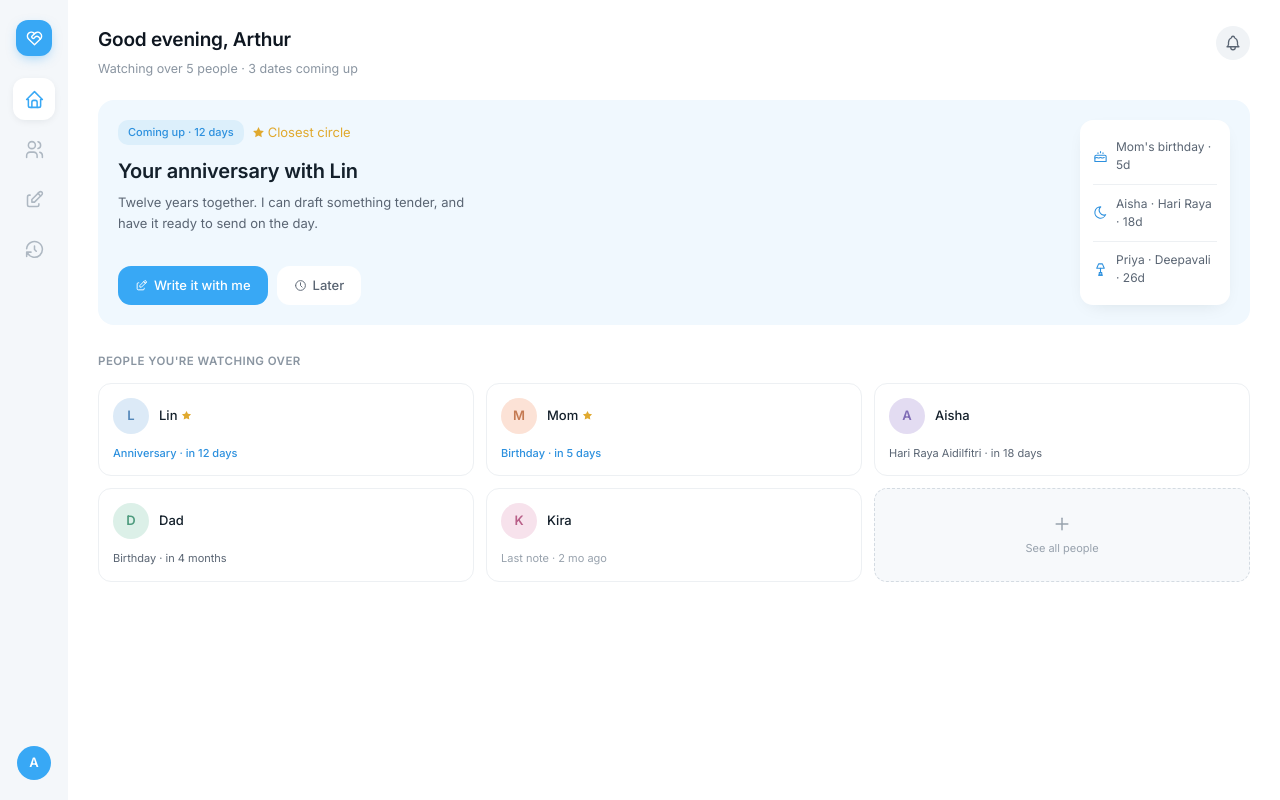
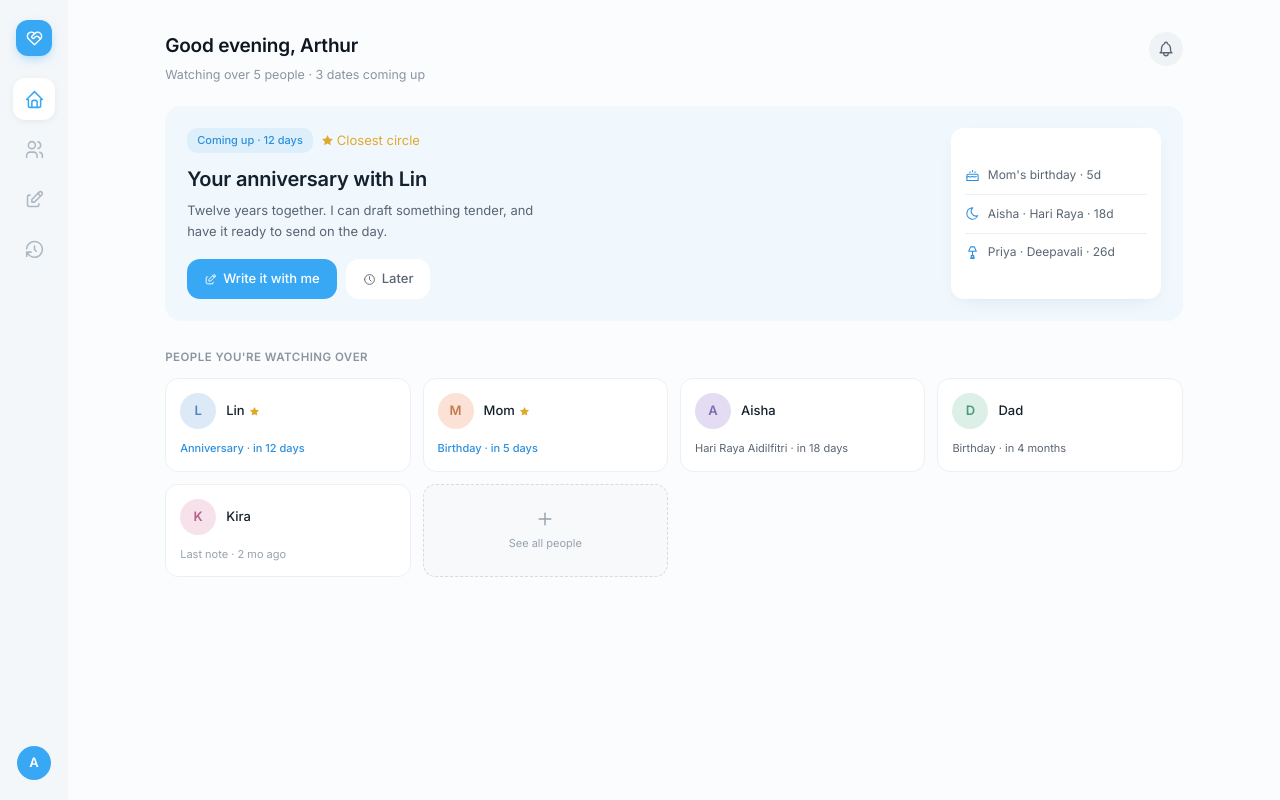
Before and after one commit to duofung/keepsake, a Next.js app in the folder web/: page / in a window 1280 px wide. Built offline with nearby package versions, Linux system fonts and the light colour scheme.

Commit message:
Tune desktop UI proportions

```diff
--- a/web/app/globals.css
+++ b/web/app/globals.css
@@ -22,7 +22,7 @@
 html, body { height: 100%; }
 body {
   font-family: 'Inter', -apple-system, BlinkMacSystemFont, 'Segoe UI', sans-serif;
-  background: #FFFFFF;
+  background: #FBFCFD;
   color: var(--ink);
   -webkit-font-smoothing: antialiased;
   margin: 0;
@@ -45,6 +45,55 @@ svg.ic {
 }
 svg.ic.fill { fill: currentColor; stroke: none; }
 
+.ks-page {
+  flex: 1;
+  min-height: 0;
+  overflow-y: auto;
+  background: #FBFCFD;
+}
+
+.ks-page--stack {
+  display: flex;
+  flex-direction: column;
+  overflow: hidden;
+  position: relative;
+}
+
+.ks-page-inner {
+  width: min(100%, 1120px);
+  margin: 0 auto;
+  padding: clamp(28px, 4vh, 44px) clamp(30px, 4vw, 54px) 42px;
+}
+
+.ks-page-inner--history {
+  width: min(100%, 1040px);
+}
+
+.ks-page-inner--profile {
+  width: min(100%, 920px);
+}
+
+.ks-page-inner--people {
+  width: min(100%, 920px);
+}
+
+.ks-workspace-frame {
+  flex: 1;
+  min-height: 0;
+  width: min(100%, 1280px);
+  margin: 0 auto;
+  background: #fff;
+  display: flex;
+  flex-direction: column;
+  position: relative;
+  border-left: 0.5px solid var(--line);
+  border-right: 0.5px solid var(--line);
+}
+
+.ks-mail-body {
+  max-width: 720px;
+}
+
 ::-webkit-scrollbar { width: 7px; }
 ::-webkit-scrollbar-thumb { background: #D9DFE5; border-radius: 4px; }
 ::-webkit-scrollbar-track { background: transparent; }
--- a/web/app/history/page.tsx
+++ b/web/app/history/page.tsx
@@ -37,14 +37,14 @@ export default async function HistoryPage() {
   const deliveryCount = history.length;
 
   return (
-    <>
-      <div style={{ padding: "24px 30px 14px" }}>
+    <div className="ks-page">
+      <div className="ks-page-inner ks-page-inner--history">
+      <div style={{ marginBottom: 24 }}>
         <h1 style={{ fontSize: 20, fontWeight: 600, color: "var(--ink-2)" }}>History</h1>
         <p style={{ fontSize: 12.5, color: "var(--gray-2)", marginTop: 5 }}>
           Everything you've sent · {deliveryCount} {deliveryCount === 1 ? "keepsake" : "keepsakes"} and counting
         </p>
       </div>
-      <div style={{ flex: 1, overflowY: "auto", padding: "10px 30px 26px" }}>
         {groups.map((g) => (
           <div key={g.month}>
             <div style={{
@@ -108,6 +108,6 @@ export default async function HistoryPage() {
           </div>
         ))}
       </div>
-    </>
+    </div>
   );
 }
--- a/web/app/layout.tsx
+++ b/web/app/layout.tsx
@@ -29,14 +29,14 @@ export default function RootLayout({ children }: { children: React.ReactNode })
             width: "100vw",
             height: "100dvh",
             minHeight: "100vh",
-            background: "#FFFFFF",
+            background: "#FBFCFD",
             overflow: "hidden",
             display: "flex",
             position: "relative",
           }}
         >
           <Rail />
-          <main style={{ flex: 1, position: "relative", overflow: "hidden", display: "flex", flexDirection: "column" }}>
+          <main style={{ flex: 1, position: "relative", overflow: "hidden", display: "flex", flexDirection: "column", background: "#FBFCFD" }}>
             {children}
           </main>
         </div>
--- a/web/app/page.tsx
+++ b/web/app/page.tsx
@@ -24,7 +24,8 @@ export default async function HomePage() {
   const linAnniversaryDays = occasionById("occ-lin-anniv")?.daysUntil ?? null;
 
   return (
-    <div style={{ flex: 1, overflowY: "auto", padding: "26px 30px 30px" }}>
+    <div className="ks-page">
+      <div className="ks-page-inner">
       <div style={{ display: "flex", alignItems: "flex-start", justifyContent: "space-between", marginBottom: 22 }}>
         <div>
           <h1 style={{ fontSize: 19, fontWeight: 600, color: "var(--ink-2)", letterSpacing: "-0.01em" }}>
@@ -46,7 +47,7 @@ export default async function HomePage() {
       </div>
 
       {/* Focus card */}
-      <div style={{ background: "var(--blue-wash)", borderRadius: 16, padding: 20, display: "flex", gap: 20, marginBottom: 28 }}>
+      <div style={{ background: "var(--blue-wash)", borderRadius: 16, padding: 22, display: "flex", gap: 22, marginBottom: 28 }}>
         <div style={{ flex: 1, display: "flex", flexDirection: "column", minWidth: 0 }}>
           <div style={{ display: "flex", alignItems: "center", gap: 8, marginBottom: 11 }}>
             <span style={{ fontSize: 11, fontWeight: 500, color: "var(--blue-deep)", background: "var(--blue-chip)", padding: "4px 10px", borderRadius: 10 }}>
@@ -74,7 +75,7 @@ export default async function HomePage() {
         </div>
         <div
           style={{
-            width: 150, flexShrink: 0, background: "#fff", borderRadius: 13, padding: 13,
+            width: 210, flexShrink: 0, background: "#fff", borderRadius: 13, padding: 14,
             display: "flex", flexDirection: "column", justifyContent: "center",
             boxShadow: "0 6px 20px -10px rgba(20,32,43,0.15)",
           }}
@@ -88,7 +89,7 @@ export default async function HomePage() {
       </div>
 
       <p style={sectionLabel}>PEOPLE YOU'RE WATCHING OVER</p>
-      <div style={{ display: "grid", gridTemplateColumns: "repeat(3,1fr)", gap: 12 }}>
+      <div style={{ display: "grid", gridTemplateColumns: "repeat(auto-fill, minmax(220px, 1fr))", gap: 12 }}>
         {people.map((p) => {
           const occ = occasionById(p.nextOccasionId);
           const days = occ?.daysUntil ?? -60;
@@ -118,6 +119,7 @@ export default async function HomePage() {
           <span style={{ fontSize: 20 }}><Icon name="i-plus" /></span>
           <span style={{ fontSize: 11 }}>See all people</span>
         </Link>
+      </div>
       </div>
     </div>
   );
--- a/web/app/people/PeopleClient.tsx
+++ b/web/app/people/PeopleClient.tsx
@@ -82,8 +82,9 @@ export default function PeopleClient({ payload }: Props) {
     : [];
 
   return (
-    <>
-      <div style={{ padding: "24px 30px 14px", display: "flex", alignItems: "flex-start", justifyContent: "space-between" }}>
+    <div className="ks-page ks-page--stack">
+      <div className="ks-page-inner ks-page-inner--people" style={{ paddingBottom: 14 }}>
+        <div style={{ display: "flex", alignItems: "flex-start", justifyContent: "space-between" }}>
           <div>
             <h1 style={{ fontSize: 20, fontWeight: 600, color: "var(--ink-2)" }}>People</h1>
             <p style={{ fontSize: 12.5, color: "var(--gray-2)", marginTop: 5 }}>
@@ -98,8 +99,9 @@ export default function PeopleClient({ payload }: Props) {
             <Icon name="i-plus" /> Add someone
           </button>
         </div>
+      </div>
 
-      <div style={{ padding: "0 30px", display: "flex", gap: 6, marginBottom: 6, flexWrap: "wrap" }}>
+      <div className="ks-page-inner ks-page-inner--people" style={{ paddingTop: 0, paddingBottom: 8, display: "flex", gap: 6, flexWrap: "wrap" }}>
         {tabs.map((t) => (
           <button
             key={t.id}
@@ -118,7 +120,8 @@ export default function PeopleClient({ payload }: Props) {
         ))}
       </div>
 
-      <div style={{ flex: 1, overflowY: "auto", padding: "14px 30px 26px" }}>
+      <div style={{ flex: 1, minHeight: 0, overflowY: "auto" }}>
+        <div className="ks-page-inner ks-page-inner--people" style={{ paddingTop: 14 }}>
         {visibleEntries.map(([g, list]) => (
           <div key={g} style={{ marginBottom: 24 }}>
             <div style={{
@@ -131,7 +134,7 @@ export default function PeopleClient({ payload }: Props) {
               </span>
               {g.toUpperCase()}
             </div>
-            <div style={{ display: "grid", gridTemplateColumns: "repeat(auto-fill, minmax(360px, 460px))", gap: 12 }}>
+            <div style={{ display: "grid", gridTemplateColumns: "repeat(auto-fill, minmax(300px, 340px))", gap: 12 }}>
               {list.map((p) => {
                 const rel = relationshipById.get(p.relationshipId);
                 const culture = cultureById.get(p.cultureId);
@@ -189,6 +192,7 @@ export default function PeopleClient({ payload }: Props) {
           </div>
         ))}
         </div>
+      </div>
 
       <PersonDrawer
         person={drawerPerson}
@@ -197,6 +201,6 @@ export default function PeopleClient({ payload }: Props) {
         occasions={drawerOccasions}
         onClose={() => setOpenId(null)}
       />
-    </>
+    </div>
   );
 }
--- a/web/app/profile/page.tsx
+++ b/web/app/profile/page.tsx
@@ -2,7 +2,8 @@ import Icon from "@/components/Icon";
 
 export default function ProfilePage() {
   return (
-    <div style={{ flex: 1, overflowY: "auto", padding: "26px 30px" }}>
+    <div className="ks-page">
+      <div className="ks-page-inner ks-page-inner--profile">
       <div style={{ display: "flex", alignItems: "center", gap: 16, marginBottom: 26 }}>
         <div style={{
           width: 62, height: 62, fontSize: 24, background: "var(--blue)", color: "#fff",
@@ -40,6 +41,7 @@ export default function ProfilePage() {
         <Row icon="i-shield" title="Privacy & data" desc="Your relationships stay yours, encrypted" right={<Chev />} />
         <Row icon="i-logout" title="Sign out" last />
       </Section>
+      </div>
     </div>
   );
 }
--- a/web/app/workspace/page.tsx
+++ b/web/app/workspace/page.tsx
@@ -127,7 +127,7 @@ function Workspace() {
   const nodeIcon = occasion ? occasionIcon[occasion.kind] : "i-bulb";
 
   return (
-    <>
+    <div className="ks-workspace-frame">
       {/* top bar */}
       <div style={{ padding: "13px 22px", display: "flex", alignItems: "center", gap: 11, justifyContent: "space-between" }}>
         <div style={{ display: "flex", alignItems: "center", gap: 11 }}>
@@ -162,7 +162,7 @@ function Workspace() {
 
       <div style={{ flex: 1, display: "flex", overflow: "hidden" }}>
         {/* assist panel */}
-        <div style={{ width: "38%", background: "var(--rail)", display: "flex", flexDirection: "column" }}>
+        <div style={{ width: "36%", minWidth: 360, maxWidth: 440, background: "var(--rail)", display: "flex", flexDirection: "column" }}>
           <div ref={logRef} style={{ flex: 1, overflowY: "auto", padding: 16, display: "flex", flexDirection: "column", gap: 12 }}>
             {log.map((m, i) => (
               <div
@@ -310,7 +310,8 @@ function Workspace() {
             </div>
           </div>
 
-          <div style={{ flex: 1, overflowY: "auto", padding: "18px 24px" }}>
+          <div style={{ flex: 1, overflowY: "auto", padding: "22px 30px" }}>
+            <div className="ks-mail-body">
             <div className="mail-text" style={{ fontSize: 14.5, lineHeight: 1.85, color: "var(--ink)" }}>
               {draft?.paragraphs.map((p, i) => (
                 <p key={i}>{renderParagraph(p)}</p>
@@ -375,6 +376,7 @@ function Workspace() {
                 </button>
               )}
             </div>
+            </div>
           </div>
 
           <div style={{
@@ -408,7 +410,7 @@ function Workspace() {
           <span>{toast}</span>
         </div>
       )}
-    </>
+    </div>
   );
 }
 
```
Lines whose indentation alone changed are shown as unchanged.
